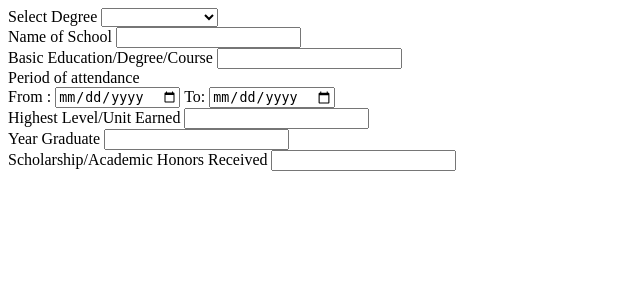
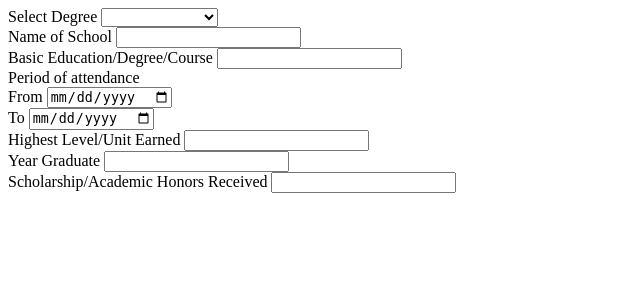
Before and after one commit to AstraXVI/management-profile, a PHP site: page /profileInfo/editDegreeModal.php in a window 1280 px wide. Shown: the top 300 px of the page, without its empty margins (0-640 px from the left). Run offline with PHP 8.4, Linux system fonts and the light colour scheme; data comes from the database, SQL or seed files in the repository; data that the repository does not hold is empty.

Commit message:
updated design

```diff
--- a/db.php
+++ b/db.php
@@ -1,3 +1,3 @@
 <?php
-    $con = new mysqli('localhost','root','','deped_db');
+    $con = new mysqli('localhost','root','','deped-db');
 ?>
--- a/profileInfo/civilModalUpdate.php
+++ b/profileInfo/civilModalUpdate.php
@@ -32,7 +32,7 @@
 
     <div class="input-group mb-3">
         <span class="input-group-text">Date of Examination</span>
-        <input type="text" class="form-control" id="EditcivilDateExam" value="<?php echo $fetch['dateOfExam'] ?>" aria-label="Sizing example input" aria-describedby="inputGroup-sizing-default">
+        <input type="date" class="form-control" id="EditcivilDateExam" value="<?php echo $fetch['dateOfExam'] ?>" aria-label="Sizing example input" aria-describedby="inputGroup-sizing-default">
     </div>
 
     <div class="input-group mb-3">
--- a/profileInfo/editDegreeModal.php
+++ b/profileInfo/editDegreeModal.php
@@ -20,12 +20,21 @@
     <input type="hidden" id='editDegreeUserEmail' value='<?php echo $id ?>'>
     <input type="hidden" id='editDegreeUserId' value='<?php echo $fetch['email'] ?>'>
     <!--  -->
-    <label>Select Degree</label>
+    <!-- <label>Select Degree</label>
     <select class="form-select mb-2" id='inputEditDegreeDegree' aria-label="Default select example">
         <option class='bg-primary' value="<?php echo $fetch['lvl'] ?>"><?php echo $fetch['lvl'] ?></option>
         <option value="Masters Degree">Masters Degree</option>
         <option value="Post Degree">Post Degree</option>
-    </select>
+    </select> -->
+
+    <div class="input-group mb-3">
+        <span class="input-group-text">Select Degree</span>
+        <select class="form-select" id='inputEditDegreeDegree' aria-label="Default select example">
+            <option class='bg-primary' value="<?php echo $fetch['lvl'] ?>"><?php echo $fetch['lvl'] ?></option>
+            <option value="Masters Degree">Masters Degree</option>
+            <option value="Post Degree">Post Degree</option>
+        </select>
+    </div>
 
     <div class="input-group mb-3">
         <span class="input-group-text" id="basic-addon1">Name of School</span>
@@ -37,10 +46,21 @@
     </div>
     <label class='mb-2'>Period of attendance</label>
     <br>
-    <label>From :</label>
+    <div class="d-flex gap-4">
+        <div class="input-group mb-3">
+            <span class="input-group-text">From</span>
+            <input type="date" class="form-control" value="<?php echo $fetch['periodFrom'] ?>" id='inputEditDegreeFrom' aria-label="Sizing example input" aria-describedby="inputGroup-sizing-default">
+        </div>
+        <div class="input-group mb-3">
+            <span class="input-group-text" id="inputGroup-sizing-default">To</span>
+            <input type="date" class="form-control" value="<?php echo $fetch['periodTo'] ?>" id='inputEditDegreeTo' aria-label="Sizing example input" aria-describedby="inputGroup-sizing-default">
+        </div>
+    </div>
+
+    <!-- <label>From :</label>
     <input type="date" name="" value="<?php echo $fetch['periodFrom'] ?>" id='inputEditDegreeFrom'>
     <label>To:</label>
-    <input type="date" name="" value="<?php echo $fetch['periodTo'] ?>" id='inputEditDegreeTo'>
+    <input type="date" name="" value="<?php echo $fetch['periodTo'] ?>" id='inputEditDegreeTo'> -->
 
     <div class="input-group my-3">
         <span class="input-group-text" id="basic-addon1">Highest Level/Unit Earned</span>
--- a/profileInfo/workExp.php
+++ b/profileInfo/workExp.php
@@ -77,8 +77,10 @@
                         <td><?php echo $info['statusApointment'] ?></td>
                         <td><?php echo $info['govService'] ?></td>
                         <td>
-                            <button class='btn btn-info' data-bs-toggle="modal" data-bs-target="#editWorkModalButton" value='<?php echo $info['id'] ?>' id='editWorkExpBtnForModal'>Edit</button>
-                            <button class='btn btn-danger' value='<?php echo $info['id'] ?>' id='deleteWorkExpButtonDb'>Delete</button>
+                            <div class="d-flex gap-2">
+                                <button class='btn btn-info btn-sm' data-bs-toggle="modal" data-bs-target="#editWorkModalButton" value='<?php echo $info['id'] ?>' id='editWorkExpBtnForModal'><i class="fa-solid fa-pen text-light"></i></button>
+                                <button class='btn btn-danger btn-sm' value='<?php echo $info['id'] ?>' id='deleteWorkExpButtonDb'><i class="fa-solid fa-trash"></i></button>
+                            </div>
                         </td>
                     </tr>
                 <?php }while($info = $list->fetch_assoc()) ?>
```
Also changed, not shown: announcement.php (added, +12 -0 lines), client_dashboard.php (+7 -1 lines).
